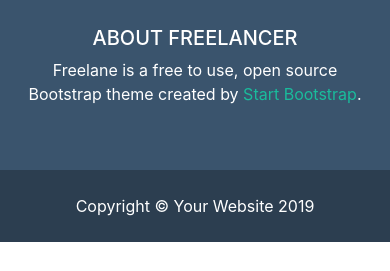
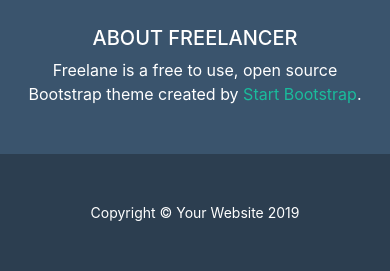
Before and after one commit to alebuttafoco/html-css-bootstrap-freelancer, a plain HTML site: page index.html in a window 390 px wide. Shown: the part 3973-4244 px from the top of the page. Before the commit the page ends 4215 px from the top, so only its background shows below. Drawn offline with nearby package versions, Linux system fonts and the light colour scheme.

Commit message:
complete footer (responsive)

```diff
--- a/assets/css/style.css
+++ b/assets/css/style.css
@@ -88,6 +88,10 @@ h5{
     padding: 10px 12px;
 }
 
+.copy_text{
+    font-size: 14px;
+}
+
 @media screen and (min-width: 768px) and (max-width:991.98px){
     .text_footer .address{
         font-size: 14px;
--- a/index.html
+++ b/index.html
@@ -177,13 +177,13 @@
                     </div>
                     <div class=" text-center col text-white">
                         <h5>about freelancer</h5>
-                        <p class="">Freelane is a free to use, open source Bootstrap theme created by <span class="text_green">Start Bootstrap</span>.</p>
+                        <p class="m-0">Freelane is a free to use, open source Bootstrap theme created by <span class="text_green">Start Bootstrap</span>.</p>
                     </div>
                 </div>
             </div>
         </div>
-        <div class="footer_bottom bg-navy py-4 d-flex justify-content-center">
-            <span class="text-white">Copyright &copy; Your Website 2019</span>
+        <div class="footer_bottom bg-navy py-5 d-flex justify-content-center">
+            <span class="copy_text text-white">Copyright &copy; Your Website 2019</span>
         </div>
     </footer>
     <!-- /FOOTER -->
```
